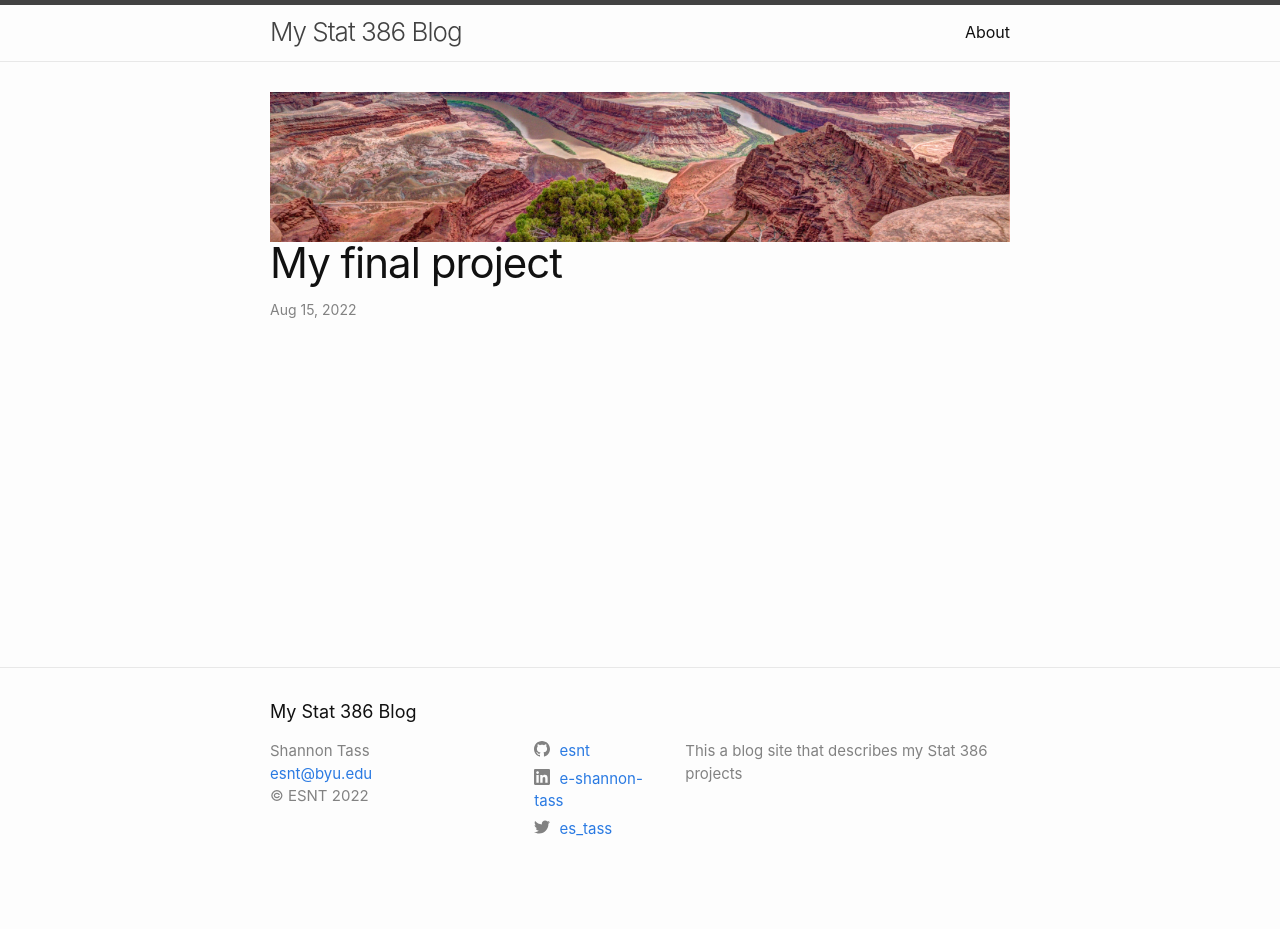
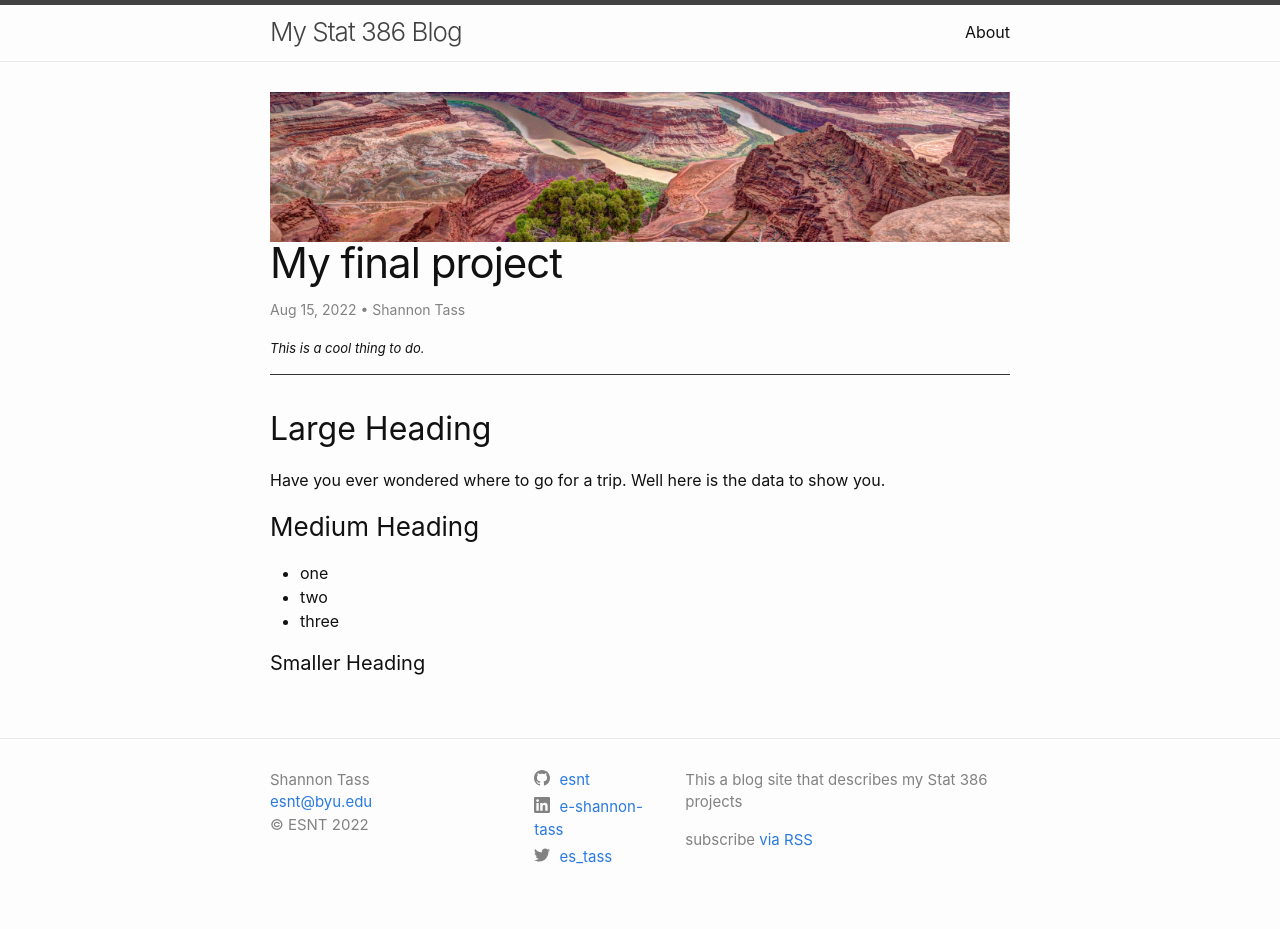
Before and after one commit to runstats21/stat-386-projects, a Jekyll site: the page built from _posts/2022-08-15-my-final-project.md, in a window 1280 px wide. Built offline with Jekyll 4.4.1, drawn with Linux system fonts in a browser that asks for light colours; before the commit the page ends 900 px from its top, so only the background shows below that.

Commit message:
Add descriptions

```diff
--- a/_includes/footer.html
+++ b/_includes/footer.html
@@ -3,7 +3,7 @@
 
   <div class="wrapper">
 
-    <h2 class="footer-heading">{{ site.title | escape }}</h2>
+  <!-- <h2 class="footer-heading">{{ site.title | escape }}</h2> -->
 
     <div class="footer-col-wrapper">
       <div class="footer-col footer-col-1">
@@ -30,6 +30,7 @@
 
       <div class="footer-col footer-col-3">
         <p>{{- site.description | escape -}}</p>
+        <p class="rss-subscribe">subscribe <a href="{{ "/feed.xml" | relative_url }}">via RSS</a></p>
       </div>
     </div>
 
--- a/_layouts/post.html
+++ b/_layouts/post.html
@@ -19,7 +19,13 @@ layout: default
       {%- if page.author -%}
         • <span itemprop="author" itemscope itemtype="http://schema.org/Person"><span class="p-author h-card" itemprop="name">{{ page.author }}</span></span>
       {%- endif -%}</p>
+      {%- if page.description -%}
+       <p><em> <font size="-1">{{page.description}} </font></em></p>
+      {%- endif -%}
+      <hr style="height:1px;border:none;color:#333;background-color:#333;" />
   </header>
+
+
 
   <div class="post-content e-content" itemprop="articleBody">
     {{ content }}
--- a/_posts/2022-08-15-my-final-project.md
+++ b/_posts/2022-08-15-my-final-project.md
@@ -2,6 +2,17 @@
 layout: post
 title:  "My final project"
 date:   2022-08-15
-description:
+description: "This is a cool thing to do."
+author: Shannon Tass
 image: /assets/images/image2.jpg
 ---
+
+## Large Heading
+Have you ever wondered where to go for a trip.  Well here is the data to show you.
+
+### Medium Heading
+* one
+* two
+* three
+
+#### Smaller Heading
```
Also changed, not shown: _layouts/home.html (+4 -3 lines).
